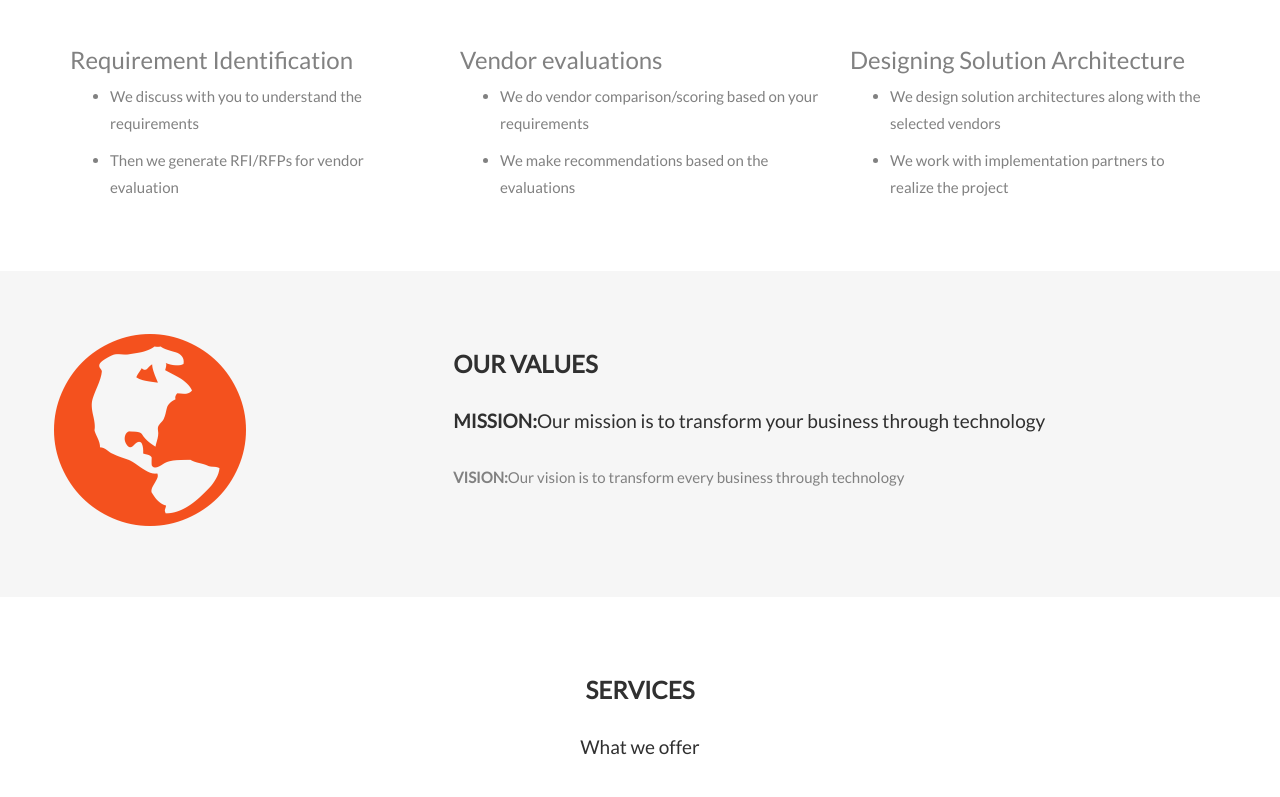
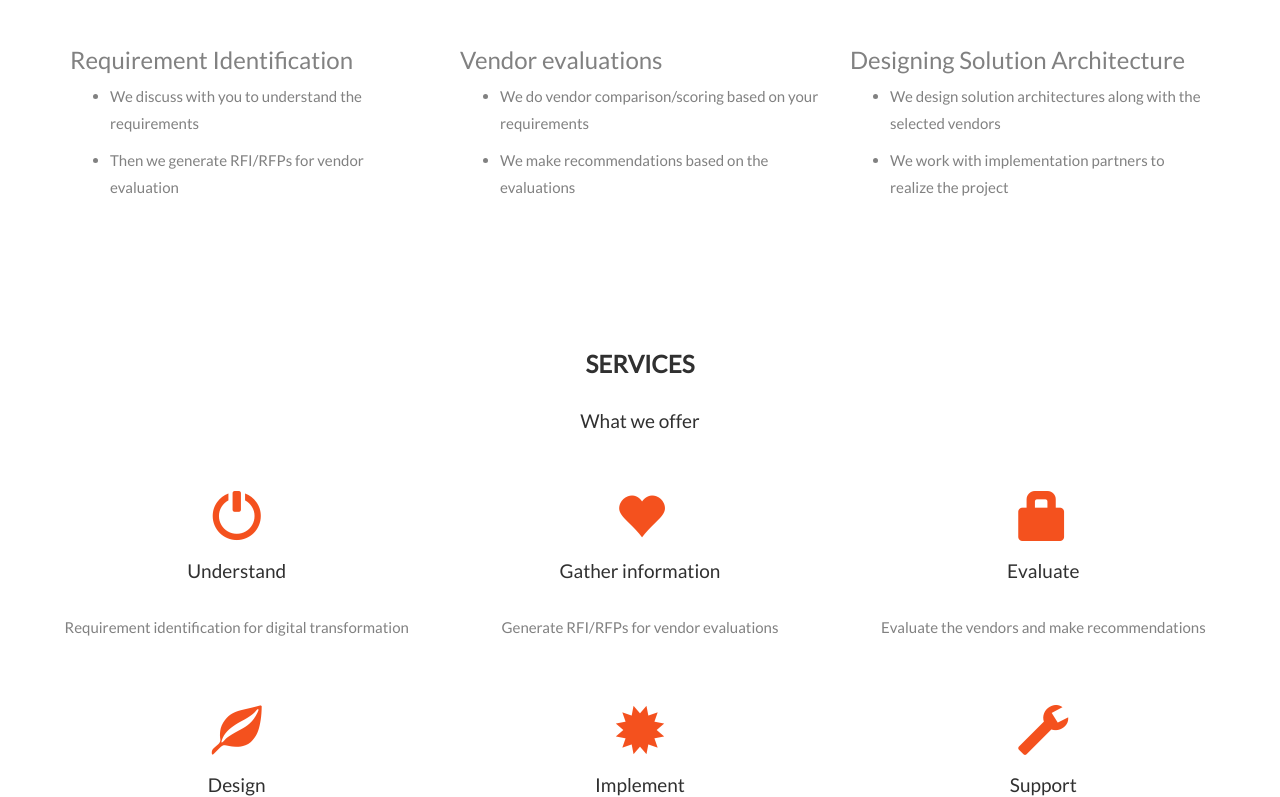
Before and after one commit to biztrant/website, a plain HTML site: page index.html in a window 1280 px wide. Shown: the part 608-1405 px from the top of the page. Drawn offline with nearby package versions, Linux system fonts and the light colour scheme.

Commit message:
Removed div "our values"

```diff
--- a/index.html
+++ b/index.html
@@ -80,19 +80,6 @@
                       </div>
                     </div>
                   </div>
-            </div>
-        </div>
-    </div>
-
-    <div class="container-fluid bg-grey">
-        <div class="row">
-            <div class="col-sm-4">
-                <span class="glyphicon glyphicon-globe logo"></span>
-            </div>
-            <div class="col-sm-8">
-                <h2>Our values</h2>
-                <h4><strong>MISSION:</strong>Our mission is to transform your business through technology</h4>
-                <p><strong>VISION:</strong>Our vision is to transform every business through technology</p>
             </div>
         </div>
     </div>
```
